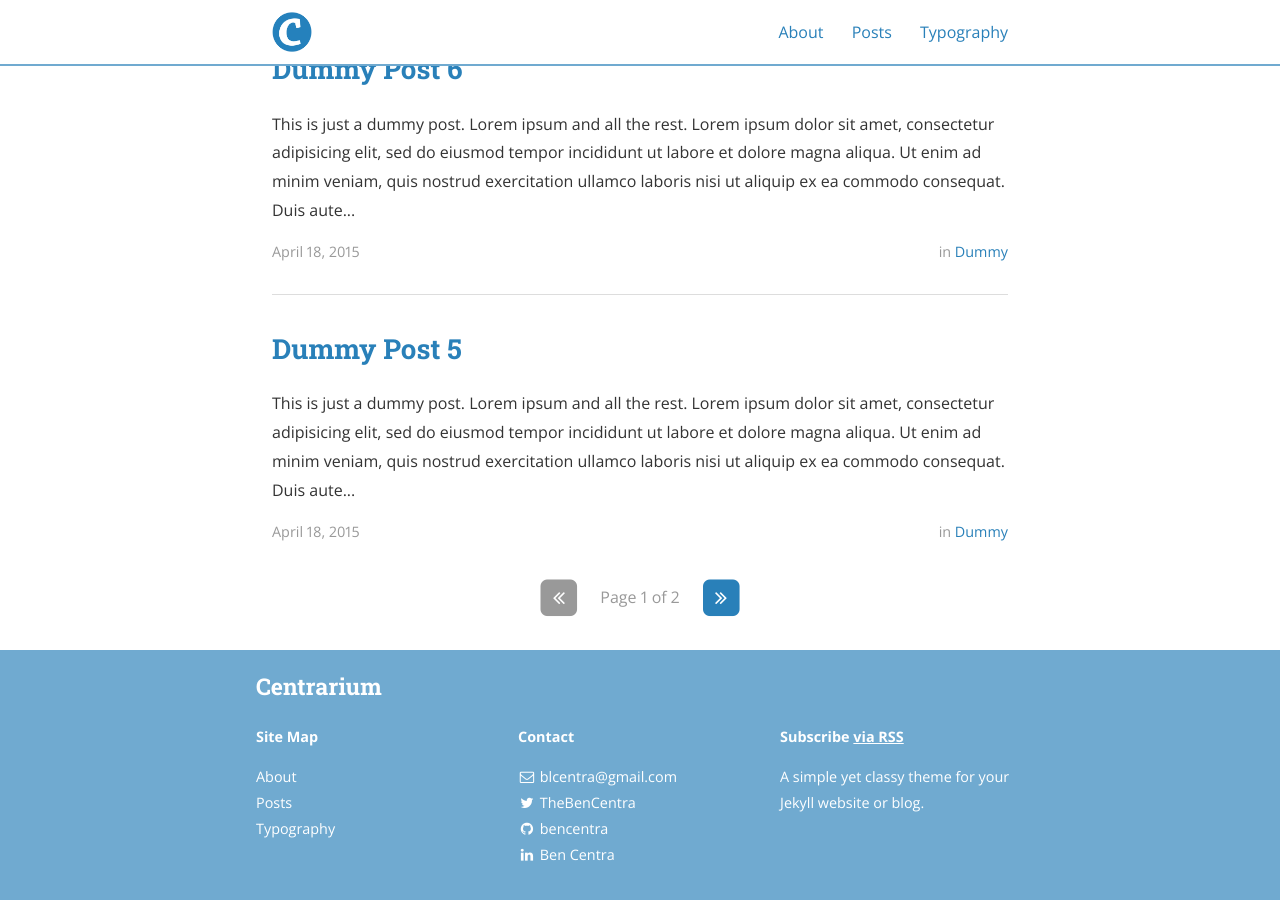
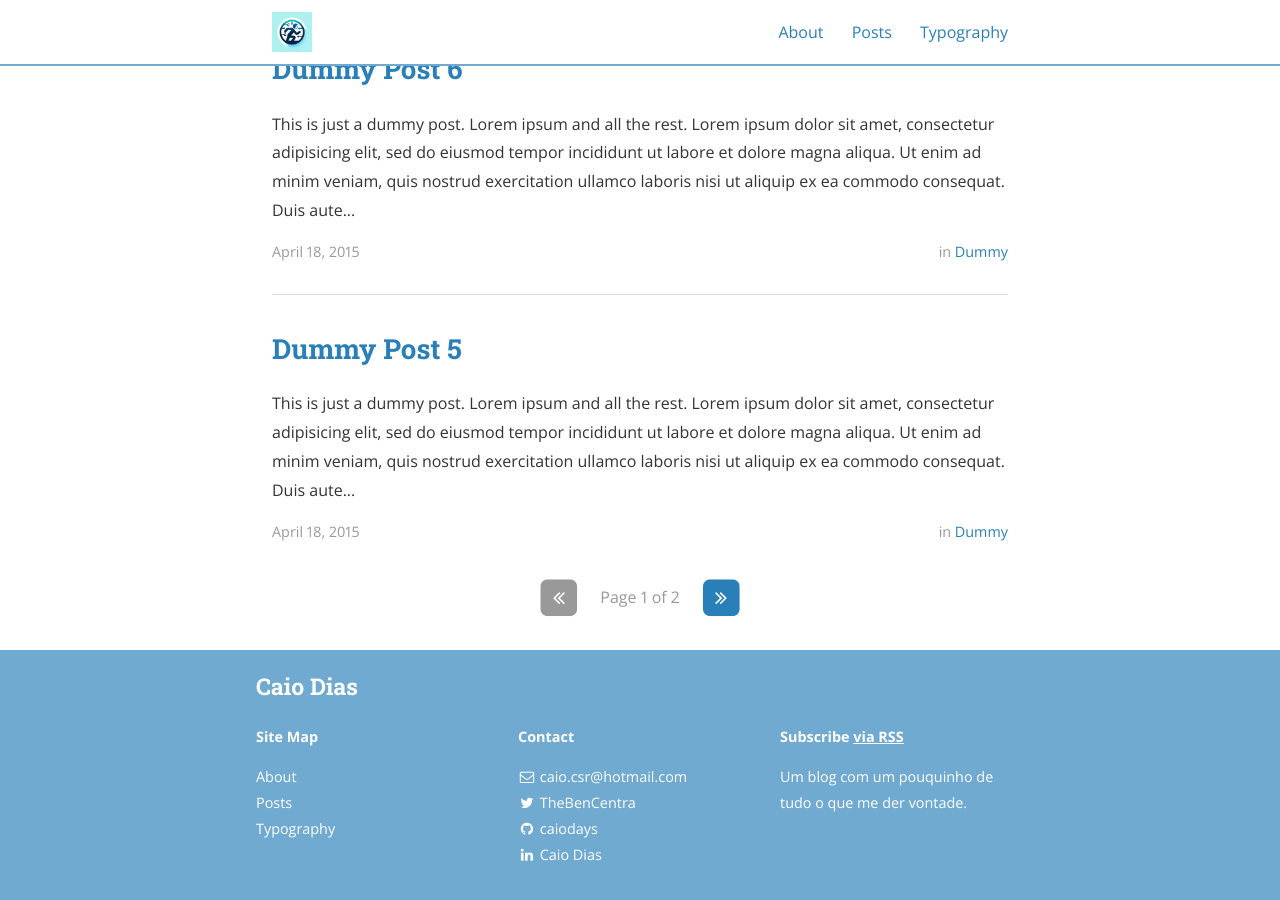
Before and after one commit to caiodays/caiodays.github.io, a Jekyll site: the page built from index.html, in a window 1280 px wide and 900 px high, scrolled down 1275 px. Built offline with Jekyll 4.4.1, drawn with Linux system fonts in a browser that asks for light colours; nearby versions of some CDN libraries; the list of posts is cut into pages by our own code; some of the changed text lies outside the part shown.

Commit message:
Some changes on the main page

```diff
--- a/_config.yml
+++ b/_config.yml
@@ -9,17 +9,17 @@ exclude:
   - "/vendor/"
 
 # Site settings
-title: Centrarium
-subtitle: "A simple yet classy theme for your Jekyll website or blog"
-email: blcentra@gmail.com
-name: Ben Centra
+title: Caio Dias
+subtitle: "Um blog com um pouquinho de tudo o que me der vontade"
+email: caio.csr@hotmail.com
+name: Caio Dias
 description: >
-  A simple yet classy theme for your Jekyll website or blog.
+  Um blog com um pouquinho de tudo o que me der vontade.
 # Base URL of site (i.e. /blog). It should always start with a slash,
 # and never end with a slash. Set it to a blank value if hosting at the
 # root of your server.
 baseurl: "" # the subpath of your site, e.g. /blog/
-url: "" # the base hostname & protocol for your site
+url: "https://caiodias.ai" # the base hostname & protocol for your site
 cover: "/assets/header_image.jpg"
 logo: "/assets/logo.png"
 
@@ -81,26 +81,26 @@ social:
     username: TheBenCentra
     url: https://twitter.com/TheBenCentra
     desc: Follow me on Twitter
-    share: true
+    share: false
 
   - name: Facebook
     icon: facebook
     username: thebencentra
     url: ""
     desc: Friend me on Facebook
-    share: true
+    share: false
 
   - name: GitHub
     icon: github
-    username: bencentra
-    url: https://github.com/bencentra
-    desc: Fork me on GitHub
-    share: false
+    username: caiodays
+    url: https://github.com/caiodays
+    desc: Follow me on GitHub
+    share: true
 
   - name: LinkedIn
     icon: linkedin
-    username: Ben Centra
-    url: https://www.linkedin.com/pub/ben-centra/47/769/60a
+    username: Caio Dias
+    url: https://www.linkedin.com/in/caiodays/
     desc: Connect with me on LinkedIn
     share: true
 
@@ -109,7 +109,7 @@ social:
     username: ""
     url: ""
     desc: Add me to your Circles
-    share: true
+    share: false
 
   - name: YouTube
     icon: youtube
@@ -130,7 +130,7 @@ social:
     username: ""
     url: ""
     desc: Follow me on Pinterest
-    share: true
+    share: false
 
   - name: SoundCloud
     icon: soundcloud
@@ -179,7 +179,7 @@ social:
     username: ""
     url: ""
     desc: Share to Reddit
-    share: true
+    share: false
 
   - name: "Hacker News"
     icon: hacker-news
```
Also changed, not shown: assets/logo.png.
